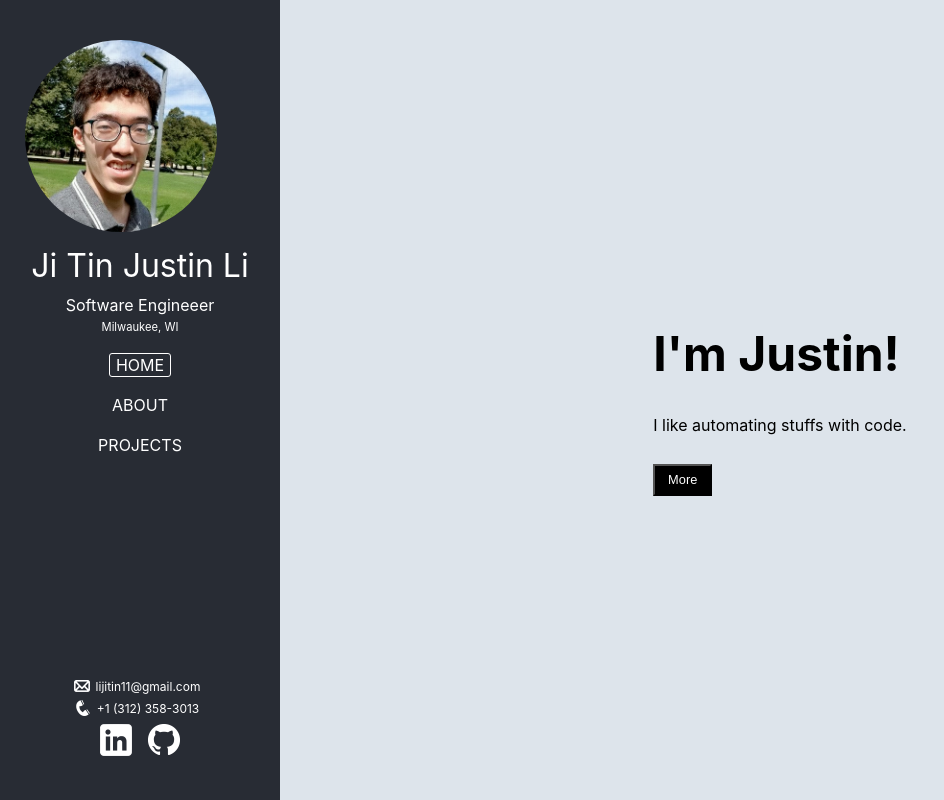
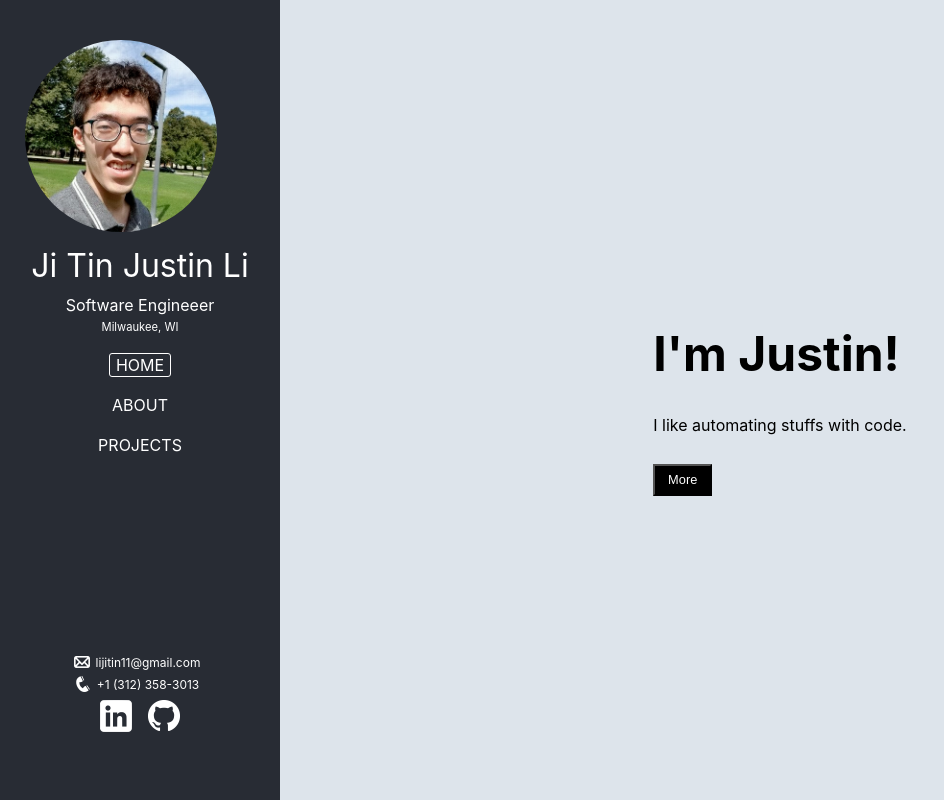
Before and after one commit to lijitin/landing, a React (Create React App) app: page / in a window 1280 px wide. Shown: the whole page, without its empty margins (0-944 px from the left). Built offline with nearby package versions, Linux system fonts and the light colour scheme.

Commit message:
sidebar padding

```diff
--- a/src/App.js
+++ b/src/App.js
@@ -22,9 +22,6 @@ class App extends React.Component {
     this.main = React.createRef();
   }
   handleSelectPage = (pageName) => {
-    if(this.state.currentSpotlight === pageName){
-      return;
-    }
     this.setState({showSpotlight: false});
     this.sidebarElement.current.setState({ currentSelectedPageButton: pageName });
     window.setTimeout(this.showPageNow.bind(this, this, pageName), 50);
--- a/src/components/Sidebar.css
+++ b/src/components/Sidebar.css
@@ -97,5 +97,5 @@ div.description-box {
 
 
 .sidebar-bottom{
-    margin: 2em 0;
+    margin: 3.5em 0;
 }
--- a/src/components/Sidebar.js
+++ b/src/components/Sidebar.js
@@ -18,12 +18,8 @@ export default class Sidebar extends React.Component{
     }
 
     handleSelectPageClick = (pageName) =>{
-        this.props.onSelectPage(pageName);
-        if(this.state.currentSelectedPageButton === pageName){
-            return;
-        }else {
-            this.setState({ currentSelectedPageButton: pageName });
-        }
+        this.props.onSelectPage(pageName)
+        this.setState({ currentSelectedPageButton: pageName });
     }
 
     divClassName = (pageName) => {
```
